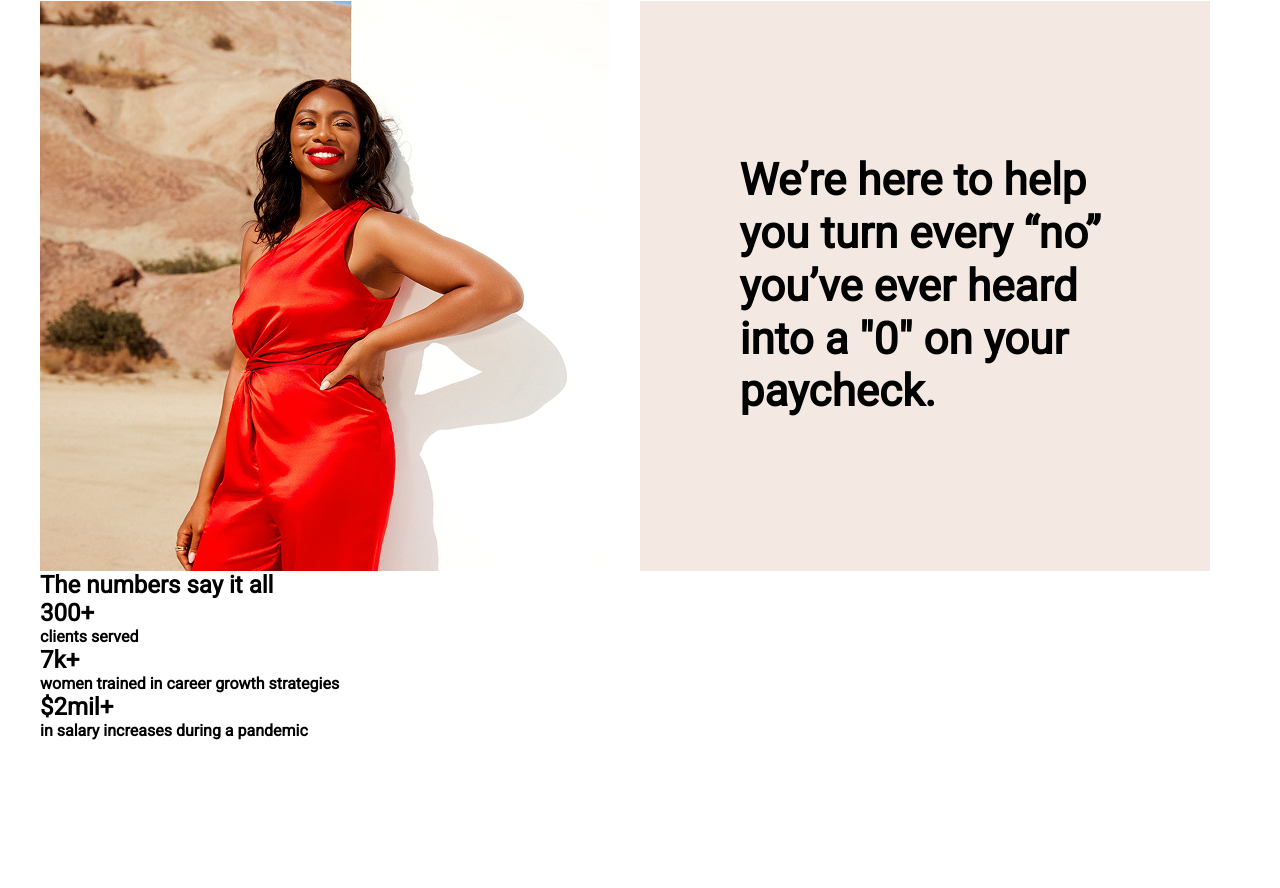
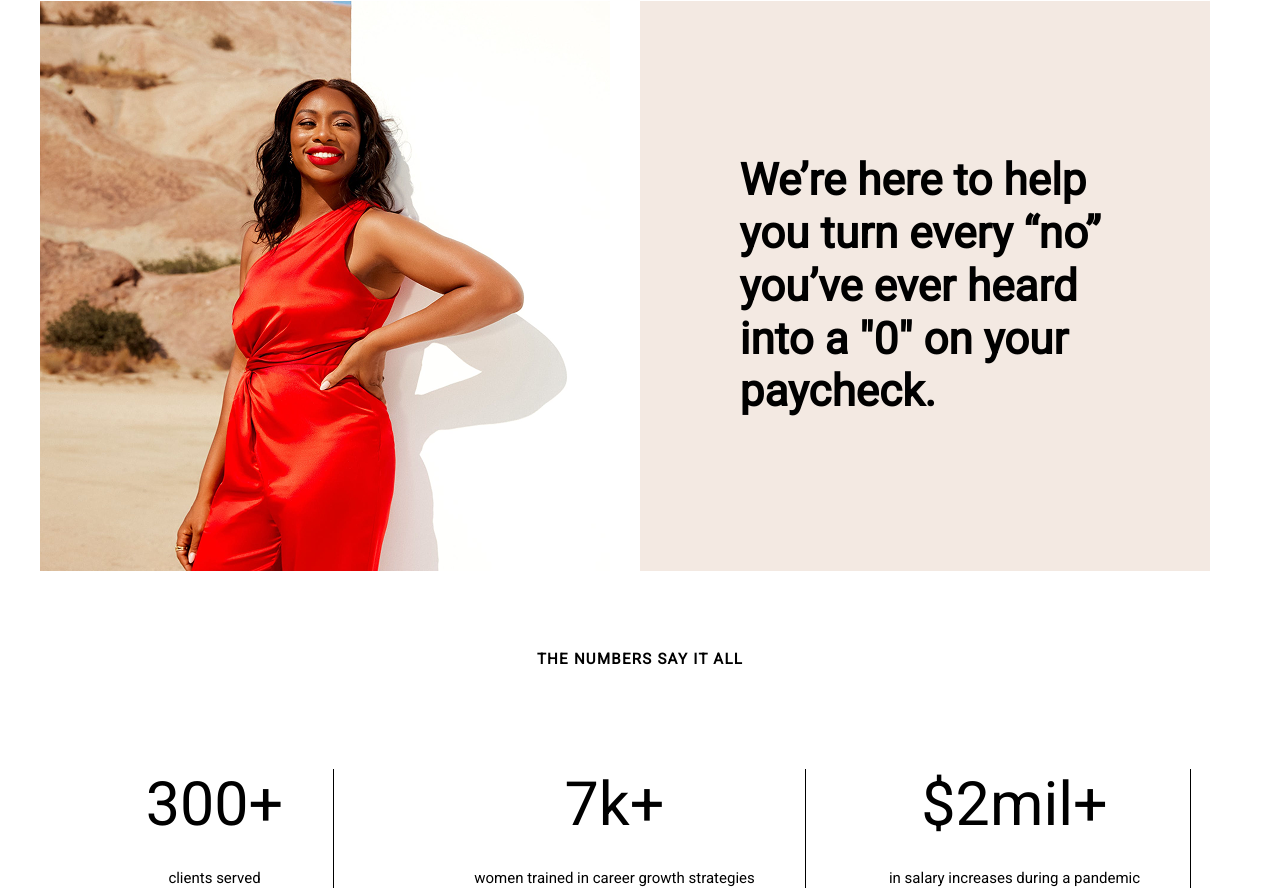
Before and after one commit to OsmanliFarid/ISIMEMEN-FS37TASK, a plain HTML site: page index.html in a window 1280 px wide. Shown: the part 2448-3336 px from the top of the page. Before the commit the page ends 3188 px from the top, so only its background shows below. Drawn offline with Linux system fonts and the light colour scheme.

Commit message:
css analytics end and level up create

```diff
--- a/css/style.css
+++ b/css/style.css
@@ -217,3 +217,64 @@ html,body{
     max-width: 371px;
 
 }
+.main-analytics-boxs{
+    display: grid;
+    grid-template-columns: repeat(3,1fr);
+    justify-items: center;
+    margin-top: 100px;
+    text-align: center;
+}
+.main-analaytics-box{
+    border-right: 1px solid black;
+    padding-right: 50px;
+}
+.main-analaytics-box2{
+    border-right: 1px solid black;
+    padding-right: 50px;
+}
+.main-analaytics-box3{
+    border-right: 1px solid black;
+    padding-right: 50px;
+}
+.main-analytics-text{
+    margin: 80px 0px 50px 0px;
+    text-transform: uppercase;
+    font-weight: 700;
+    font-size: 15px;
+    line-height: 17.58px;
+    letter-spacing: 1.28px;
+    text-align: center;
+}
+.main-analytics-text2{
+    font-weight: 400;
+    font-size: 61px;
+    line-height: 71.48px;
+}
+.main-analytics-text3{
+    font-weight: 400;
+    font-size: 15px;
+    line-height: 17.58px;
+    margin-top: 30px;
+}
+.main-analytics-text4{
+    font-weight: 400;
+    font-size: 61px;
+    line-height: 71.48px;
+}
+.main-analytics-text5{
+    font-weight: 400;
+    font-size: 15px;
+    line-height: 17.58px;
+    margin-top: 30px;
+}
+.main-analytics-text6{
+    font-weight: 400;
+    font-size: 61px;
+    line-height: 71.48px;
+}
+.main-analytics-text7{
+    font-weight: 400;
+    font-size: 15px;
+    line-height: 17.58px;
+    margin-top: 30px;
+}
```
